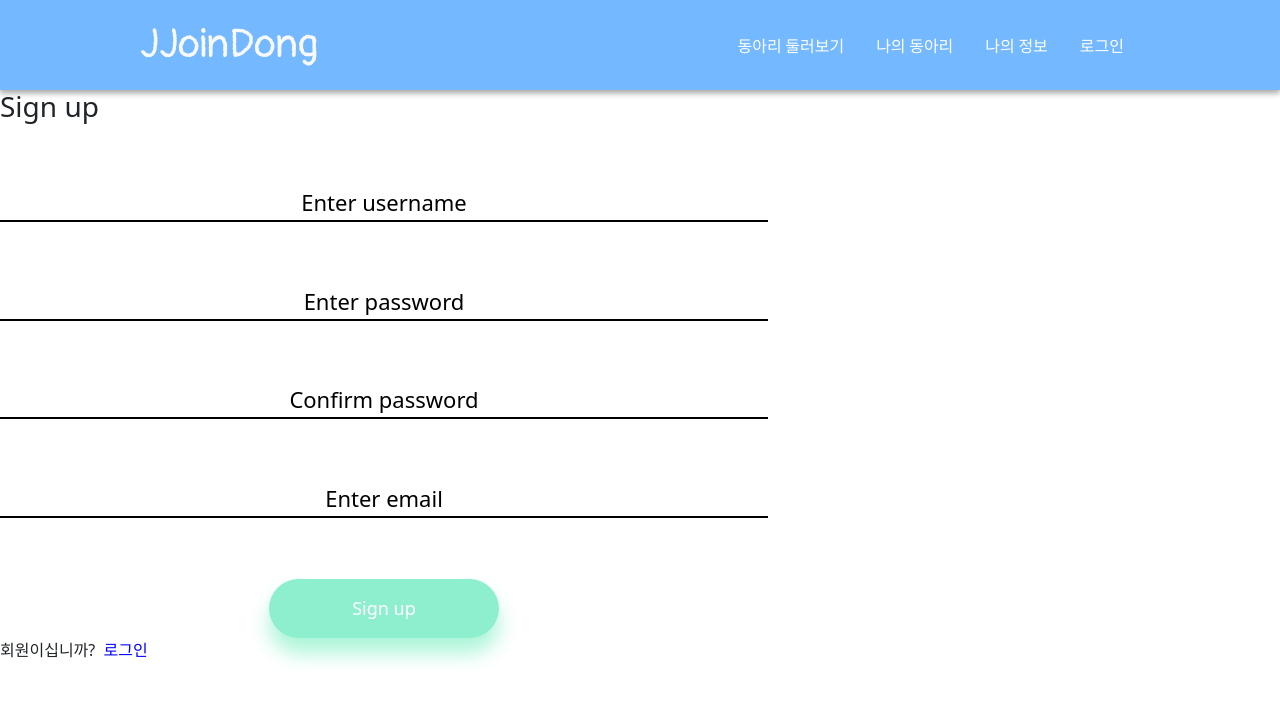
After one commit to julianne03/Joindong, a Django app: template templates/account/signup.html in a window 1280 px wide. The commit adds this page. Shown: the top 702 px of the page. Run offline with Django 3.2, Linux system fonts and the light colour scheme; the template is opened without the code that fills it, so the values that code supplies are empty; parts of the project's set-up code (start-up, migrations or seed data) failed here and were passed over.

Commit message:
templates/account signup

```diff
--- a/templates/account/login.html
+++ b/templates/account/login.html
@@ -10,6 +10,6 @@
             <input type="password" placeholder="Enter password" name="password" id="password" value="{{ form.password.value|default_if_none:'' }}">
             <button type="submit" class="login_btn">Sign in</button>
         </form>
-{#        <span class="login_bottom_text">아직 회원이 아니십니까?&nbsp;&nbsp;<a class="go_signup" href="{% url 'account:signup' %}">회원가입</a></span>#}
+        <span class="login_bottom_text">아직 회원이 아니십니까?&nbsp;&nbsp;<a class="go_signup" href="{% url 'account:signup' %}">회원가입</a></span>
     </div>
 {% endblock %}
--- /dev/null
+++ b/templates/account/signup.html
@@ -0,0 +1,16 @@
+{% extends 'base.html' %}
+{% block content %}
+    <div class="center">
+        <h3>Sign up</h3>
+    </div>
+    <form method="post" class="login_form">
+            {% csrf_token %}
+            {% include 'form_errors.html' %}
+                <input class="username_input" type="text" placeholder="Enter username" name="username" id="username" value="{{ form.username.value|default_if_none:'' }}">
+                <input type="password" placeholder="Enter password" name="password1" id="password1" value="{{ form.password.value|default_if_none:'' }}">
+                <input type="password" placeholder="Confirm password" name="password2" id="password2" value="{{ form.password2.value|default_if_none:'' }}">
+                <input type="email" placeholder="Enter email" name="email" id="email" value="{{ form.email.value|default_if_none:'' }}">
+        <button type="submit" class="login_btn">Sign up</button>
+    </form>
+    <span class="login_bottom_text">회원이십니까?&nbsp;&nbsp;<a class="go_signup" href="{% url 'account:login' %}">로그인</a></span>
+{% endblock %}
```
